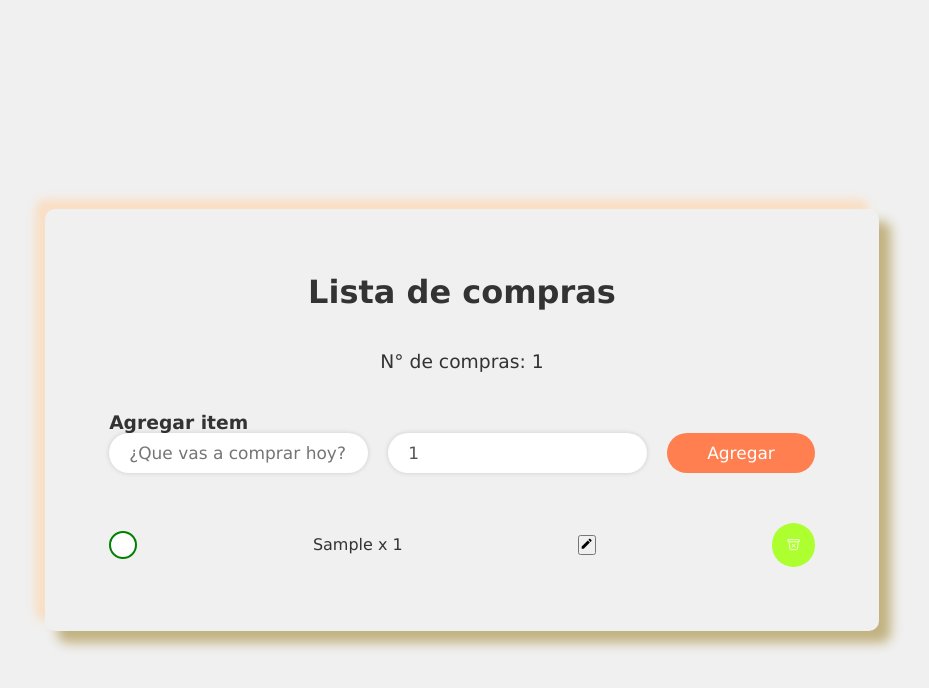
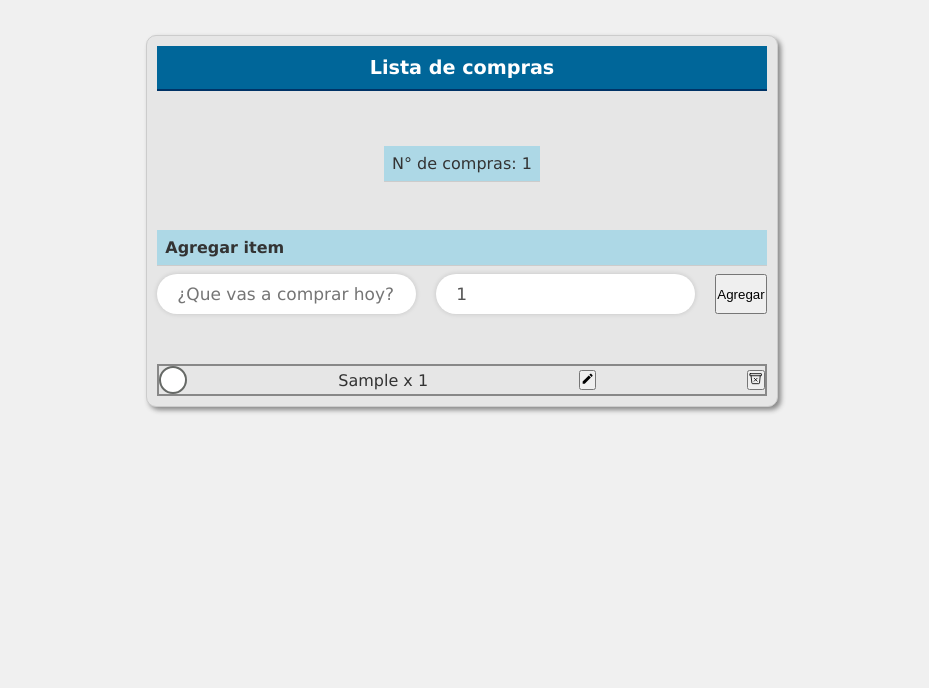
Before and after one commit to chafitita/Shoplist, a React (Vite) app: page / in a window 1280 px wide. Both pictures are taken after typing "Sample" into the empty fields and a click on the button "Agregar". Shown: the top 688 px of the page, without its empty margins (178-1107 px from the left). Built offline with nearby package versions, Linux system fonts and the light colour scheme.

Commit message:
css update (foro 2000´s)

```diff
--- a/src/App.jsx
+++ b/src/App.jsx
@@ -18,7 +18,7 @@ export function App(){
         <>
         <div className="container">
             <div className="shop-card">
-                <h1>Lista de compras</h1>
+                <h1 className='foro-titulo'>Lista de compras</h1>
                 <div className="item-count">
                     <h3>N° de compras: {itemCount}</h3>
                 </div>
--- a/src/css/app.css
+++ b/src/css/app.css
@@ -13,20 +13,44 @@ body {
 	display: flex;
 	align-items: center;
 	justify-content: center;
-	height: 100vh;
+	width: 90%;
+	max-width: 960px;
+	margin: 20px auto;
+	padding: 15px;
+
 }
+.foro-titulo {
+	background-color: #006699;
+	color: #FFFFFF;
+	padding: 10px;
+	margin-bottom: 15px;
+	font-size: 1.2em;
+	font-weight: bold;
+	border-bottom: 2px solid #003366;
+  }
 .shop-card{
 	display: flex;
 	flex-direction: column;
 	border-radius: 10px;
 	padding: 5vw;
-	box-shadow: 12px 12px 12px #C2B280,
-	-10px -10px 10px #f9dfc5;
+	background-color: #E6E6E6;
+	border: 1px solid #CCC;
+	padding: 10px;
+	margin-bottom: 10px;
+	box-shadow: 3px 3px 5px #888888;
 }
 h1 {
 	text-align: center;
 }
-
+h3{
+	background-color: #ADD8E6;
+	color: #333;
+	padding: 8px;
+	margin-bottom: 8px;
+	font-size: 1em;
+	font-weight: bold;
+	border-bottom: 1px solid #CCC;
+}
 .item-count {
 	margin: 40px 0;
 	display: flex;
@@ -54,14 +78,14 @@ ul {
 ul li {
 	list-style: none;
 	display: flex;
-	justify-content: space-between;
+	justify-content:space-between;
 	align-items: center;
-	gap: 20px;
+	gap: 5px;
+	border: 2px #888888 solid;
 }
 
 ul li span {
 	overflow: hidden;
-	cursor: pointer;
 	display: flex;
 	align-items: center;
 }
@@ -86,52 +110,16 @@ ul li form {
 	width: 24px;
 	height: 24px;
 	border-radius: 20px;
-	border: 2px solid green;
+	border: 2px solid rgb(102, 105, 102);
 	cursor: pointer;
 }
 
 .container-done.active {
-	background-color: green;
+	background-color: rgb(160, 212, 160);
 }
 
 .text-decoration-dashed {
 	text-decoration: line-through;
-}
-
-.btn-delete {
-	background-color: greenyellow;
-	color: #fff;
-	padding: 15px;
-	display: flex;
-	align-items: center;
-	justify-content: center;
-	border: none;
-	border-radius: 50%;
-	transition: all 0.3s;
-	cursor: pointer;
-	font-family: inherit;
-}
-
-.btn-delete:hover {
-	background-color: lightgreen;
-}
-
-.btn-edit {
-	background-color: skyblue;
-	color: #fff;
-	padding: 15px;
-	display: flex;
-	align-items: center;
-	justify-content: center;
-	border: none;
-	border-radius: 50%;
-	transition: all 0.3s;
-	cursor: pointer;
-	font-family: inherit;
-}
-
-.btn-edit:hover {
-	background-color: lightskyblue;
 }
 
 form {
@@ -156,18 +144,3 @@ form {
 	font-size: 17px;
 	color: #555;
 }
-
-.btn-add {
-	border: none;
-	background-color: coral;
-	color: #fff;
-	padding: 5px 40px;
-	border-radius: 20px;
-	font-family: inherit;
-	cursor: pointer;
-	font-size: 17px;
-}
-
-.btn-add:hover {
-	background-color: lightcoral;
-}
```
